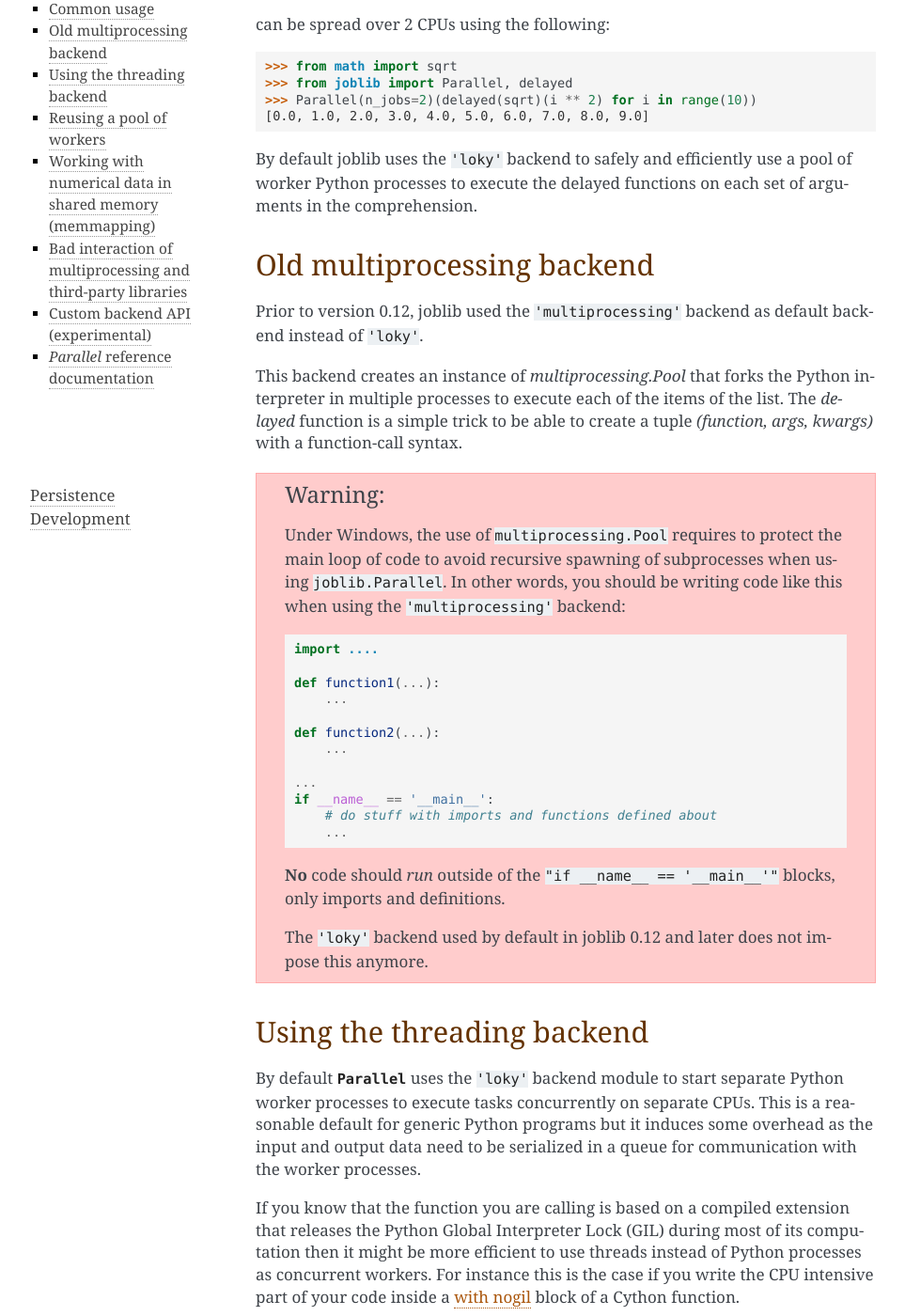
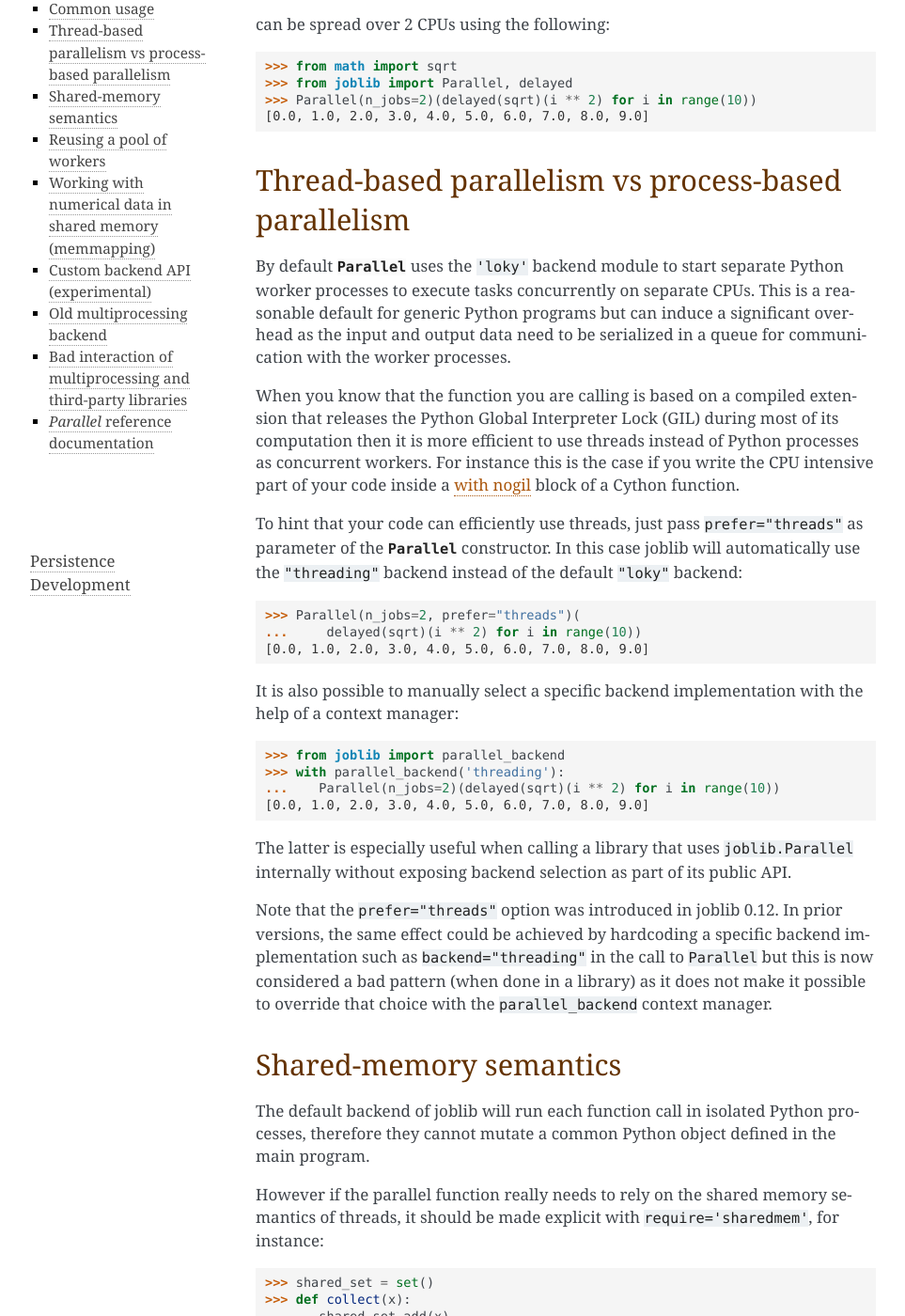
Before and after one commit to joblib/joblib, a Sphinx documentation site: the page built from doc/parallel.rst, in a window 1280 px wide and 1400 px high, scrolled down 401 px. Shown: the whole window at 94% size, without its empty margins (148-1111 px from the left). Built offline with Sphinx 7.4.7, drawn with Linux system fonts in a browser that asks for light colours; formulas are drawn with MathJax 3; pages that are not in the unit, such as notebooks, are missing from menus; some of the changed text lies outside the part shown.

Commit message:
Backend hints and shared memory constraints

```diff
--- a/CHANGES.rst
+++ b/CHANGES.rst
@@ -21,6 +21,10 @@ Olivier Grisel
     use ``/dev/shm`` if it is too small (less than 2 GB). In particular in
     docker containers ``/dev/shm`` is only 64 MB by default which would cause
     frequent failures when running joblib in Docker containers.
+
+    Make it possible to hint for thread-based parallelism with
+    ``prefer='threads'`` or enforce shared-memory semantics with
+    ``require='sharedmem'``.
 
 
 Release 0.11
--- a/doc/parallel.rst
+++ b/doc/parallel.rst
@@ -21,85 +21,78 @@ can be spread over 2 CPUs using the following::
     >>> Parallel(n_jobs=2)(delayed(sqrt)(i ** 2) for i in range(10))
     [0.0, 1.0, 2.0, 3.0, 4.0, 5.0, 6.0, 7.0, 8.0, 9.0]
 
-By default joblib uses the ``'loky'`` backend to safely and efficiently
-use a pool of worker Python processes to execute the delayed functions
-on each set of arguments in the comprehension.
 
-
-Old multiprocessing backend
-===========================
-
-Prior to version 0.12, joblib used the ``'multiprocessing'`` backend as
-default backend instead of ``'loky'``.
-
-This backend creates an instance of `multiprocessing.Pool` that forks
-the Python interpreter in multiple processes to execute each of the
-items of the list. The `delayed` function is a simple trick to be able
-to create a tuple `(function, args, kwargs)` with a function-call
-syntax.
-
-.. warning::
-
-   Under Windows, the use of ``multiprocessing.Pool`` requires to
-   protect the main loop of code to avoid recursive spawning of
-   subprocesses when using ``joblib.Parallel``. In other words, you
-   should be writing code like this when using the ``'multiprocessing'``
-   backend:
-
-   .. code-block:: python
-
-      import ....
-
-      def function1(...):
-          ...
-
-      def function2(...):
-          ...
-
-      ...
-      if __name__ == '__main__':
-          # do stuff with imports and functions defined about
-          ...
-
-   **No** code should *run* outside of the ``"if __name__ ==
-   '__main__'"`` blocks, only imports and definitions.
-
-   The ``'loky'`` backend used by default in joblib 0.12 and later does
-   not impose this anymore.
-
-
-Using the threading backend
-===========================
+Thread-based parallelism vs process-based parallelism
+=====================================================
 
 By default :class:`Parallel` uses the ``'loky'`` backend module to start
 separate Python worker processes to execute tasks concurrently on
 separate CPUs. This is a reasonable default for generic Python programs
-but it induces some overhead as the input and output data need to be
-serialized in a queue for communication with the worker processes.
+but can induce a significant overhead as the input and output data need
+to be serialized in a queue for communication with the worker processes.
 
-If you know that the function you are calling is based on a compiled extension
-that releases the Python Global Interpreter Lock (GIL) during most of its
-computation then it might be more efficient to use threads instead of Python
-processes as concurrent workers. For instance this is the case if you write the
-CPU intensive part of your code inside a `with nogil`_ block of a Cython
-function.
+When you know that the function you are calling is based on a compiled
+extension that releases the Python Global Interpreter Lock (GIL) during
+most of its computation then it is more efficient to use threads instead
+of Python processes as concurrent workers. For instance this is the case
+if you write the CPU intensive part of your code inside a `with nogil`_
+block of a Cython function.
 
 .. _`with nogil`: http://docs.cython.org/src/userguide/external_C_code.html#acquiring-and-releasing-the-gil
 
-To use the threads, just pass ``"threading"`` as the value of the ``backend``
-parameter of the :class:`Parallel` constructor:
+To hint that your code can efficiently use threads, just pass
+``prefer="threads"`` as parameter of the :class:`Parallel` constructor.
+In this case joblib will automatically use the ``"threading"`` backend
+instead of the default ``"loky"`` backend:
 
-    >>> Parallel(n_jobs=2, backend="threading")(
+    >>> Parallel(n_jobs=2, prefer="threads")(
     ...     delayed(sqrt)(i ** 2) for i in range(10))
     [0.0, 1.0, 2.0, 3.0, 4.0, 5.0, 6.0, 7.0, 8.0, 9.0]
 
-or alternatively using a context manager:
+It is also possible to manually select a specific backend implementation
+with the help of a context manager:
 
     >>> from joblib import parallel_backend
     >>> with parallel_backend('threading'):
     ...    Parallel(n_jobs=2)(delayed(sqrt)(i ** 2) for i in range(10))
     [0.0, 1.0, 2.0, 3.0, 4.0, 5.0, 6.0, 7.0, 8.0, 9.0]
 
+The latter is especially useful when calling a library that uses
+``joblib.Parallel`` internally without exposing backend selection as
+part of its public API.
+
+Note that the ``prefer="threads"`` option was introduced in joblib 0.12.
+In prior versions, the same effect could be achieved by hardcoding a
+specific backend implementation such as ``backend="threading"`` in the
+call to ``Parallel`` but this is now considered a bad pattern (when done
+in a library) as it does not make it possible to override that choice
+with the ``parallel_backend`` context manager.
+
+
+Shared-memory semantics
+=======================
+
+The default backend of joblib will run each function call in isolated
+Python processes, therefore they cannot mutate a common Python object
+defined in the main program.
+
+However if the parallel function really needs to rely on the shared
+memory semantics of threads, it should be made explicit with
+``require='sharedmem'``, for instance:
+
+    >>> shared_set = set()
+    >>> def collect(x):
+    ...    shared_set.add(x)
+    ...
+    >>> Parallel(n_jobs=2, require='sharedmem')(
+    ...     delayed(collect)(i) for i in range(5))
+    [None, None, None, None, None]
+    >>> sorted(shared_set)
+    [0, 1, 2, 3, 4]
+
+Keep in mind that relying a on the shared-memory semantics is probably
+suboptimal from a performance point of view as concurrent access to a
+shared Python object will suffer from lock contention.
 
 Reusing a pool of workers
 =========================
@@ -131,43 +124,6 @@ the ``Parallel`` object::
 Note that the ``'loky'`` backend now used by default for process-based
 parallelism automatically tries to maintain and reuse a pool of workers
 by it-self even for calls without the context manager.
-
-
-Bad interaction of multiprocessing and third-party libraries
-============================================================
-
-Using the ``'multiprocessing'`` backend can cause a crash when using
-third party libraries that manage their own native thread-pool if the
-library is first used in the main process and subsequently called again
-in a worker process (inside the ``Parallel`` call).
-
-Joblib version 0.12 and later are no longer subject to this problem
-thanks to the use of `loky <https://github.com/tomMoral/loky>`_ as the
-new default backend for process-based parallelism.
-
-Prior to Python 3.4 the ``'multiprocessing'`` backend of joblib can only
-use the ``fork`` strategy to create worker processes under non-Windows
-systems. This can cause some third-party libraries to crash or freeze.
-Such libraries include Apple vecLib / Accelerate (used by NumPy under
-OSX), some old version of OpenBLAS (prior to 0.2.10) or the OpenMP
-runtime implementation from GCC which is used internally by third-party
-libraries such as XGBoost, spaCy, OpenCV...
-
-The best way to avoid this problem is to use the ``'loky'`` backend
-instead of the ``multiprocessing`` backend. Prior to joblib 0.12, it is
-also possible  to get ``joblib.Parallel`` configured to use the
-``'forkserver'`` start method on Python 3.4 and later. The start method
-has to be configured by setting the ``JOBLIB_START_METHOD`` environment
-variable to ``'forkserver'`` instead of the default ``'fork'`` start
-method. However the user should be aware that using the ``'forkserver'``
-method prevents ``joblib.Parallel`` to call function interactively
-defined in a shell session.
-
-You can read more on this topic in the `multiprocessing documentation
-<https://docs.python.org/3/library/multiprocessing.html#contexts-and-start-methods>`_.
-
-Under Windows the ``fork`` system call does not exist at all so this problem
-does not exist (but multiprocessing has more overhead).
 
 
 Custom backend API (experimental)
@@ -217,6 +173,85 @@ uses :class:`joblib.Parallel` internally while not exposing the ``backend``
 argument in its own API.
 
 
+Old multiprocessing backend
+===========================
+
+Prior to version 0.12, joblib used the ``'multiprocessing'`` backend as
+default backend instead of ``'loky'``.
+
+This backend creates an instance of `multiprocessing.Pool` that forks
+the Python interpreter in multiple processes to execute each of the
+items of the list. The `delayed` function is a simple trick to be able
+to create a tuple `(function, args, kwargs)` with a function-call
+syntax.
+
+.. warning::
+
+   Under Windows, the use of ``multiprocessing.Pool`` requires to
+   protect the main loop of code to avoid recursive spawning of
+   subprocesses when using ``joblib.Parallel``. In other words, you
+   should be writing code like this when using the ``'multiprocessing'``
+   backend:
+
+   .. code-block:: python
+
+      import ....
+
+      def function1(...):
+          ...
+
+      def function2(...):
+          ...
+
+      ...
+      if __name__ == '__main__':
+          # do stuff with imports and functions defined about
+          ...
+
+   **No** code should *run* outside of the ``"if __name__ ==
+   '__main__'"`` blocks, only imports and definitions.
+
+   The ``'loky'`` backend used by default in joblib 0.12 and later does
+   not impose this anymore.
+
+
+Bad interaction of multiprocessing and third-party libraries
+============================================================
+
+Using the ``'multiprocessing'`` backend can cause a crash when using
+third party libraries that manage their own native thread-pool if the
+library is first used in the main process and subsequently called again
+in a worker process (inside the ``Parallel`` call).
+
+Joblib version 0.12 and later are no longer subject to this problem
+thanks to the use of `loky <https://github.com/tomMoral/loky>`_ as the
+new default backend for process-based parallelism.
+
+Prior to Python 3.4 the ``'multiprocessing'`` backend of joblib can only
+use the ``fork`` strategy to create worker processes under non-Windows
+systems. This can cause some third-party libraries to crash or freeze.
+Such libraries include Apple vecLib / Accelerate (used by NumPy under
+OSX), some old version of OpenBLAS (prior to 0.2.10) or the OpenMP
+runtime implementation from GCC which is used internally by third-party
+libraries such as XGBoost, spaCy, OpenCV...
+
+The best way to avoid this problem is to use the ``'loky'`` backend
+instead of the ``multiprocessing`` backend. Prior to joblib 0.12, it is
+also possible  to get ``joblib.Parallel`` configured to use the
+``'forkserver'`` start method on Python 3.4 and later. The start method
+has to be configured by setting the ``JOBLIB_START_METHOD`` environment
+variable to ``'forkserver'`` instead of the default ``'fork'`` start
+method. However the user should be aware that using the ``'forkserver'``
+method prevents ``joblib.Parallel`` to call function interactively
+defined in a shell session.
+
+You can read more on this topic in the `multiprocessing documentation
+<https://docs.python.org/3/library/multiprocessing.html#contexts-and-start-methods>`_.
+
+Under Windows the ``fork`` system call does not exist at all so this problem
+does not exist (but multiprocessing has more overhead).
+
+
 `Parallel` reference documentation
 ==================================
 
--- a/doc/parallel_numpy.rst
+++ b/doc/parallel_numpy.rst
@@ -26,9 +26,17 @@ worker processes.
 
 .. note::
 
-  The following only applies with the default ``"multiprocessing"`` backend. If
-  your code can release the GIL, then using ``backend="threading"`` is even
-  more efficient.
+  The following only applies with the ``"loky"` and
+  ``'multiprocessing'`` process-backends. If your code can release the
+  GIL, then using a thread-based backend backend by passing
+  ``prefer='threads'`` is even more efficient because it makes it
+  possible to avoid the communication overhead of process-based
+  parallelism.
+
+  Scientific Python libraries such as numpy, scipy, pandas and
+  scikit-learn often release the GIL in performance critical code paths.
+  It is therefore advised to always measure the speed of thread-based
+  parallelism and use it when the scalability is not limited by the GIL.
 
 
 Automated array to memmap conversion
```
Also changed, not shown: 3 other files.
